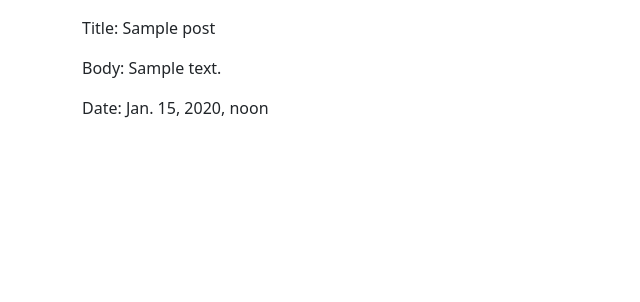
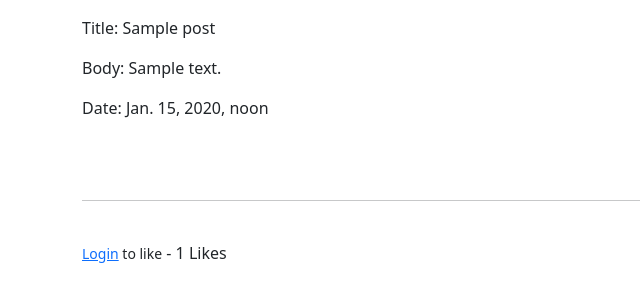
Before and after one commit to kostya-kononenko/Project_blog, a Django app: page /post/1 in a window 1280 px wide. Shown: the part 208-510 px from the top of the page, without its empty margins (0-640 px from the left). Run offline with Django 4.2, Linux system fonts and the light colour scheme; tables that the repository leaves empty hold one stand-in row (values such as "Sample post").

Commit message:
add like and unlike button to the blog

```diff
--- a/blog/models.py
+++ b/blog/models.py
@@ -27,6 +27,9 @@ class Post(models.Model):
     category = models.ManyToManyField(Category, related_name="posts")
     likes = models.ManyToManyField(Author, related_name="blog_post")
 
+    def total_likes(self):
+        return self.likes.count()
+
     def __str__(self):
         return f"{self.title} '|' {self.authors}"
 
--- a/blog/urls.py
+++ b/blog/urls.py
@@ -1,7 +1,7 @@
 from django.urls import path, include
 
 from blog.views import PostListView, PostDetailView, PostCreateView, PostUpdateView, PostDeleteView, CategoryListView, \
-    CategoryDetailView, CategoryCreateView, CategoryUpdateView, CategoryDeleteView
+    CategoryDetailView, CategoryCreateView, CategoryUpdateView, CategoryDeleteView, LikeView
 
 
 urlpatterns = [
@@ -16,6 +16,7 @@ urlpatterns = [
     path("category/create/", CategoryCreateView.as_view(), name="category-create"),
     path("category/<int:pk>/update/", CategoryUpdateView.as_view(), name="category-update"),
     path("category/<int:pk>/delete/", CategoryDeleteView.as_view(), name="category-delete"),
+    path("like/<int:pk>", LikeView, name="like_post"),
 
 ]
 
--- a/blog/views.py
+++ b/blog/views.py
@@ -1,13 +1,14 @@
-from django.shortcuts import render, redirect
+from django.shortcuts import render, redirect, get_object_or_404
 from django.contrib.auth import authenticate, login
 
 from django.views.generic import ListView, DetailView, CreateView, UpdateView, DeleteView
-from django.urls import reverse_lazy
+from django.urls import reverse_lazy, reverse
 from django.views import generic, View
 
 from blog import forms
 from blog.forms import RegisterUserForm, PostForm
 from blog.models import Post, Author, Category
+from django.http import HttpResponseRedirect
 
 
 class LoginPageView(View):
@@ -57,6 +58,18 @@ class PostDetailView(DetailView):
     model = Post
     template_name = "blog/post_detail.html"
 
+    def get_context_data(self, **kwargs):
+        context = super(PostDetailView, self).get_context_data(**kwargs)
+        stuff = get_object_or_404(Post, id=self.kwargs["pk"])
+        total_likes = stuff.total_likes()
+
+        liked = False
+        if stuff.likes.filter(id=self.request.user.id).exists():
+            liked = True
+        context["total_likes"] = total_likes
+        context["liked"] = liked
+        return context
+
 
 class PostCreateView(CreateView):
     form_class = PostForm
@@ -104,3 +117,14 @@ class CategoryDeleteView(DeleteView):
     model = Category
     template_name = "blog/category_delete_confirm.html"
     success_url = reverse_lazy("blog:category-list")
+
+
+def LikeView(request, pk):
+    post = get_object_or_404(Post, id=request.POST.get("post_id"))
+    if post.likes.filter(id=request.user.id).exists():
+        post.likes.remove(request.user)
+        liked = False
+    else:
+        post.likes.add(request.user)
+        liked = True
+    return HttpResponseRedirect(reverse("blog:post-detail", args=[str(pk)]))
--- a/templates/blog/post_detail.html
+++ b/templates/blog/post_detail.html
@@ -20,6 +20,23 @@
       <br><br>
       {% endif %}
   {% endif %}
+  <hr>
+  <br/>
+  <form action="{% url "blog:like_post" post.pk%}" method="POST">
+    {% csrf_token %}
+    {% if user.is_authenticated %}
+
+      {% if liked %}
+        <button type="submit" name="post_id" value="{{ post.id }}" class="btn btn-danger btn-sm">Unlike</button>
+      {% else %}
+        <button type="submit" name="post_id" value="{{ post.id }}" class="btn btn-primary btn-sm">Like</button>
+      {% endif %}
+    {% else %}
+      <small><a href="{% url "login" %}">Login</a> to like</small>
+    {% endif %}
+    - {{ total_likes }} Likes
+  </form>
   {% endblock %}
+<br><br>
 
 </div>
```
